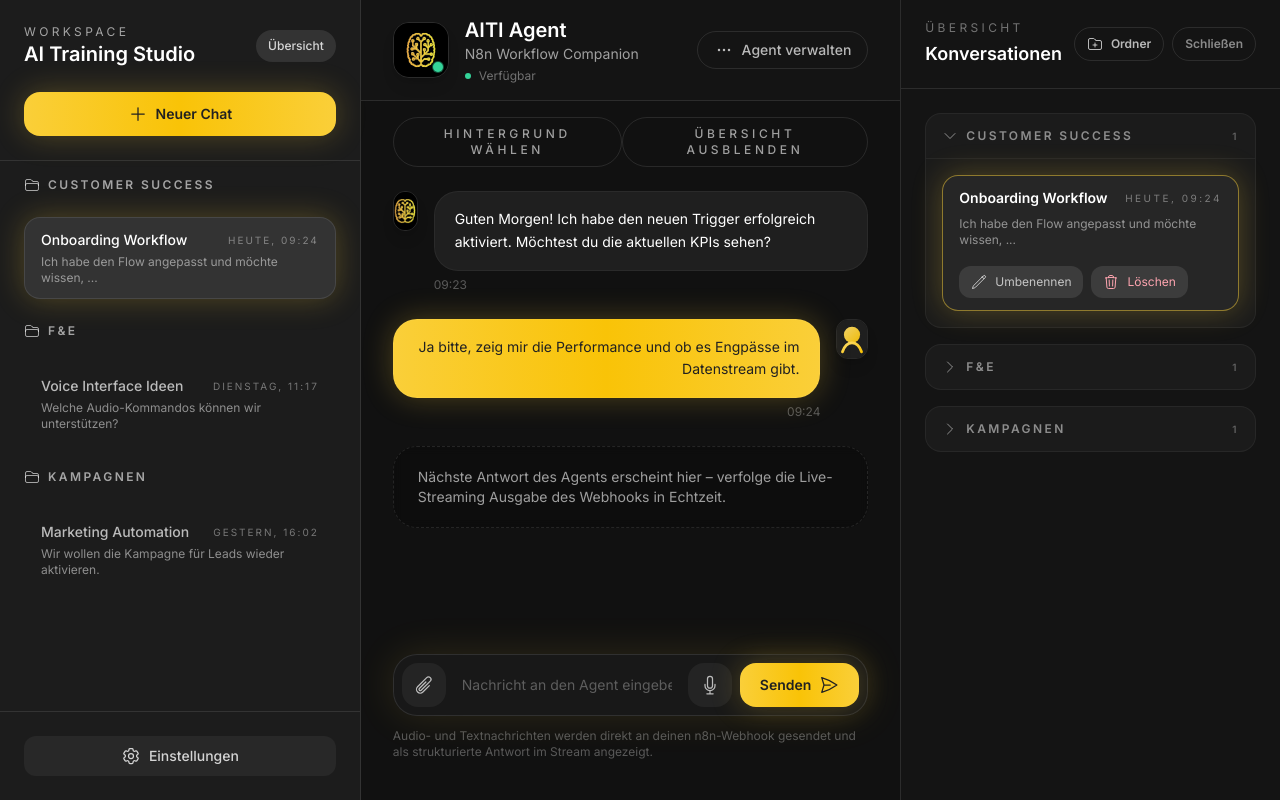
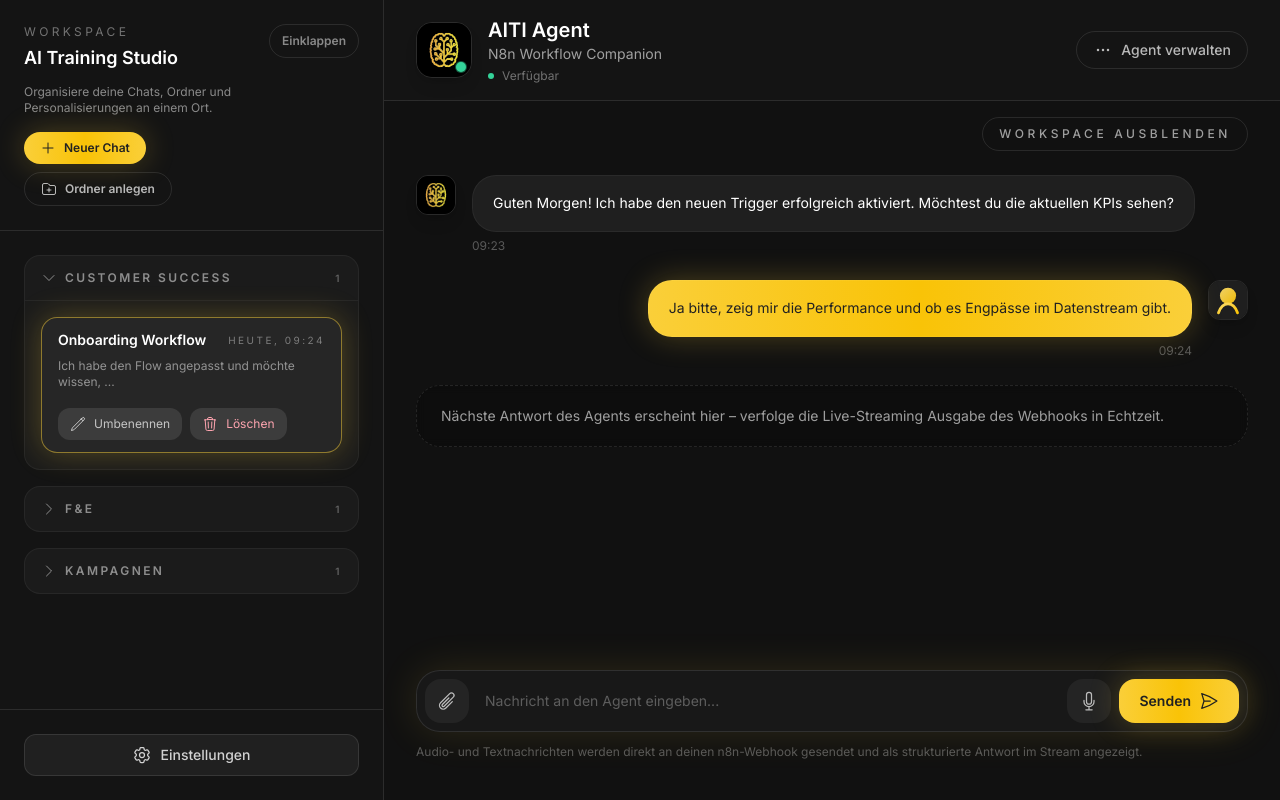
Before and after one commit to LiLoLama/aiti-agent, a React (Vite) app: page / in a window 1280 px wide. Built offline with nearby package versions, Linux system fonts and the light colour scheme.

Commit message:
Unify workspace overview and move background controls to settings

```diff
--- a/src/components/ChatOverviewPanel.tsx
+++ b/src/components/ChatOverviewPanel.tsx
@@ -5,7 +5,9 @@ import {
   TrashIcon,
   FolderPlusIcon,
   ChevronRightIcon,
-  XMarkIcon
+  XMarkIcon,
+  PlusIcon,
+  Cog6ToothIcon
 } from '@heroicons/react/24/outline';
 import clsx from 'clsx';
 
@@ -17,10 +19,12 @@ interface ChatOverviewPanelProps {
   isMobileOpen: boolean;
   onCloseMobile: () => void;
   onToggleCollapse: () => void;
+  onNewChat: () => void;
   onCreateFolder: () => void;
   onRenameChat: (chatId: string) => void;
   onDeleteChat: (chatId: string) => void;
   customFolders: string[];
+  onOpenSettings: () => void;
 }
 
 export function ChatOverviewPanel({
@@ -31,10 +35,12 @@ export function ChatOverviewPanel({
   isMobileOpen,
   onCloseMobile,
   onToggleCollapse,
+  onNewChat,
   onCreateFolder,
   onRenameChat,
   onDeleteChat,
-  customFolders
+  customFolders,
+  onOpenSettings
 }: ChatOverviewPanelProps) {
   const chatsByFolder = useMemo(() => {
     return chats.reduce<Record<string, Chat[]>>((acc, chat) => {
@@ -80,34 +86,47 @@ export function ChatOverviewPanel({
 
   const PanelContent = (
     <div className="flex h-full flex-col">
-      <div className="flex items-center justify-between gap-3 border-b border-white/10 px-6 py-5">
+      <div className="border-b border-white/10 px-6 py-6">
+        <div className="flex items-start justify-between gap-4">
           <div>
-          <p className="text-xs uppercase tracking-[0.28em] text-white/40">Übersicht</p>
-          <h3 className="mt-1 text-lg font-semibold text-white">Konversationen</h3>
+            <p className="text-xs uppercase tracking-[0.28em] text-white/40">Workspace</p>
+            <h3 className="mt-1 text-lg font-semibold text-white">AI Training Studio</h3>
+            <p className="mt-3 text-xs text-white/50">
+              Organisiere deine Chats, Ordner und Personalisierungen an einem Ort.
+            </p>
+            <div className="mt-4 flex flex-wrap gap-2">
+              <button
+                onClick={onNewChat}
+                className="inline-flex items-center gap-2 rounded-full bg-gradient-to-r from-brand-gold via-brand-deep to-brand-gold px-4 py-2 text-xs font-semibold text-surface-base shadow-glow hover:opacity-90"
+              >
+                <PlusIcon className="h-4 w-4" /> Neuer Chat
+              </button>
+              <button
+                onClick={onCreateFolder}
+                className="inline-flex items-center gap-2 rounded-full border border-white/10 px-4 py-2 text-xs font-semibold text-white/70 transition hover:bg-white/10"
+              >
+                <FolderPlusIcon className="h-4 w-4" /> Ordner anlegen
+              </button>
+            </div>
           </div>
           <div className="flex items-center gap-2">
             <button
-            onClick={onCreateFolder}
-            className="inline-flex items-center gap-2 rounded-full border border-white/10 px-3 py-2 text-xs font-semibold text-white/70 transition hover:bg-white/10"
+              onClick={onToggleCollapse}
+              className="hidden lg:inline-flex items-center gap-2 rounded-full border border-white/10 px-3 py-2 text-xs font-semibold text-white/50 transition hover:bg-white/10"
             >
-            <FolderPlusIcon className="h-4 w-4" /> Ordner
-          </button>
-          <button
-            onClick={onToggleCollapse}
-            className="hidden xl:inline-flex items-center gap-2 rounded-full border border-white/10 px-3 py-2 text-xs font-semibold text-white/50 transition hover:bg-white/10"
-          >
-            {isCollapsed ? 'Öffnen' : 'Schließen'}
+              Einklappen
             </button>
             <button
               onClick={onCloseMobile}
-            className="xl:hidden inline-flex items-center gap-2 rounded-full border border-white/10 p-2 text-white/60 hover:bg-white/10"
+              className="lg:hidden inline-flex items-center gap-2 rounded-full border border-white/10 p-2 text-white/60 hover:bg-white/10"
             >
               <XMarkIcon className="h-5 w-5" />
             </button>
           </div>
         </div>
+      </div>
 
-      <div className="flex-1 overflow-y-auto px-6 py-6 space-y-4">
+      <div className="flex-1 space-y-4 overflow-y-auto px-6 py-6">
         {folders.map((folder) => {
           const folderChats = chatsByFolder[folder] ?? [];
           const isOpen = openFolders[folder] ?? false;
@@ -156,7 +175,7 @@ export function ChatOverviewPanel({
                         </div>
                         <p className="mt-2 text-xs text-white/50 line-clamp-2">{chat.preview}</p>
                       </button>
-                      <div className="mt-3 flex gap-2 text-xs">
+                      <div className="mt-3 flex flex-wrap gap-2 text-xs">
                         <button
                           onClick={() => onRenameChat(chat.id)}
                           className="inline-flex items-center gap-2 rounded-xl bg-white/10 px-3 py-2 text-white/70 hover:bg-white/20"
@@ -182,19 +201,28 @@ export function ChatOverviewPanel({
           <p className="text-xs text-white/40">Noch keine Chats vorhanden.</p>
         )}
       </div>
+
+      <div className="border-t border-white/10 px-6 py-6">
+        <button
+          onClick={onOpenSettings}
+          className="inline-flex w-full items-center justify-center gap-2 rounded-xl border border-white/10 bg-white/5 px-4 py-2.5 text-sm font-medium text-white/80 transition hover:bg-white/10"
+        >
+          <Cog6ToothIcon className="h-5 w-5" /> Einstellungen
+        </button>
+      </div>
     </div>
   );
 
   return (
     <>
       {!isCollapsed && (
-        <aside className="hidden xl:flex w-96 flex-col border-l border-white/10 bg-[#161616]/90 backdrop-blur-xl">
+        <aside className="hidden lg:flex w-96 flex-col border-r border-white/10 bg-[#161616]/90 backdrop-blur-xl">
           {PanelContent}
         </aside>
       )}
 
       {isMobileOpen && (
-        <div className="fixed inset-0 z-40 flex items-end justify-center bg-black/80 px-4 pb-24 pt-10 xl:hidden">
+        <div className="fixed inset-0 z-40 flex items-end justify-center bg-black/80 px-4 pb-24 pt-10 lg:hidden">
           <div className="max-h-[80vh] w-full max-w-lg overflow-hidden rounded-3xl border border-white/10 bg-[#161616]/95 backdrop-blur-xl shadow-glow">
             {PanelContent}
           </div>
--- a/src/components/Sidebar.tsx
+++ /dev/null
@@ -1,103 +0,0 @@
-import { Fragment, useMemo } from 'react';
-import { PlusIcon, Cog6ToothIcon, FolderIcon } from '@heroicons/react/24/outline';
-import { Chat } from '../data/sampleChats';
-import clsx from 'clsx';
-
-interface SidebarProps {
-  chats: Chat[];
-  activeChatId: string;
-  onChatSelect: (chatId: string) => void;
-  onNewChat: () => void;
-  onOpenSettings: () => void;
-  onShowOverview: () => void;
-}
-
-export function Sidebar({
-  chats,
-  activeChatId,
-  onChatSelect,
-  onNewChat,
-  onOpenSettings,
-  onShowOverview
-}: SidebarProps) {
-  const chatsByFolder = useMemo(() => {
-    const grouped = chats.reduce<Record<string, Chat[]>>((acc, chat) => {
-      const folder = chat.folder ?? 'Ohne Ordner';
-      acc[folder] = acc[folder] ? [...acc[folder], chat] : [chat];
-      return acc;
-    }, {});
-
-    return Object.entries(grouped).sort(([a], [b]) => a.localeCompare(b));
-  }, [chats]);
-
-  return (
-    <aside className="hidden lg:flex lg:w-80 xl:w-96 flex-col bg-[#1c1c1c] border-r border-white/10">
-      <div className="p-6 border-b border-white/10">
-        <div className="flex items-center justify-between gap-2">
-          <div>
-            <p className="text-xs uppercase tracking-[0.28em] text-white/60">Workspace</p>
-            <h2 className="text-xl font-semibold text-white">AI Training Studio</h2>
-          </div>
-          <button
-            onClick={onShowOverview}
-            className="px-3 py-2 text-xs font-medium rounded-full bg-white/10 text-white/80 hover:bg-white/20 transition"
-          >
-            Übersicht
-          </button>
-        </div>
-        <button
-          onClick={onNewChat}
-          className="mt-6 w-full inline-flex items-center justify-center gap-2 rounded-2xl bg-gradient-to-r from-brand-gold via-brand-deep to-brand-gold text-surface-base text-sm font-semibold py-3 shadow-glow hover:opacity-90 transition"
-        >
-          <PlusIcon className="h-5 w-5" />
-          Neuer Chat
-        </button>
-      </div>
-
-      <nav className="flex-1 overflow-y-auto custom-scrollbar">
-        <div className="px-6 py-4 space-y-6">
-          {chatsByFolder.map(([folder, folderChats]) => (
-            <Fragment key={folder}>
-              <div className="flex items-center gap-2 text-white/60 text-xs font-semibold uppercase tracking-[0.2em]">
-                <FolderIcon className="h-4 w-4" />
-                {folder}
-              </div>
-              <div className="space-y-2">
-                {folderChats.map((chat) => (
-                  <button
-                    key={chat.id}
-                    onClick={() => onChatSelect(chat.id)}
-                    className={clsx(
-                      'w-full rounded-2xl px-4 py-3 text-left transition border border-transparent hover:border-white/10 hover:bg-white/5',
-                      chat.id === activeChatId
-                        ? 'bg-white/10 text-white shadow-glow border-white/10'
-                        : 'text-white/70'
-                    )}
-                  >
-                    <div className="flex items-center justify-between">
-                      <span className="font-medium text-sm">{chat.name}</span>
-                      <span className="text-[10px] uppercase tracking-[0.2em] text-white/40">
-                        {chat.lastUpdated}
-                      </span>
-                    </div>
-                    <p className="text-xs text-white/50 line-clamp-2 mt-1">{chat.preview}</p>
-                  </button>
-                ))}
-              </div>
-            </Fragment>
-          ))}
-        </div>
-      </nav>
-
-      <div className="p-6 border-t border-white/10">
-        <button
-          onClick={onOpenSettings}
-          className="w-full inline-flex items-center justify-center gap-2 rounded-xl bg-white/5 text-white/80 text-sm font-medium py-2.5 hover:bg-white/10 transition"
-        >
-          <Cog6ToothIcon className="h-5 w-5" />
-          Einstellungen
-        </button>
-      </div>
-    </aside>
-  );
-}
--- a/src/pages/ChatPage.tsx
+++ b/src/pages/ChatPage.tsx
@@ -1,6 +1,5 @@
-import { useMemo, useRef, useState, type ChangeEvent } from 'react';
+import { useEffect, useMemo, useState } from 'react';
 import { useNavigate } from 'react-router-dom';
-import { Sidebar } from '../components/Sidebar';
 import { ChatHeader } from '../components/ChatHeader';
 import { ChatTimeline } from '../components/ChatTimeline';
 import { ChatInput } from '../components/ChatInput';
@@ -15,16 +14,39 @@ export function ChatPage() {
   const navigate = useNavigate();
   const [chats, setChats] = useState<Chat[]>(sampleChats);
   const [activeChatId, setActiveChatId] = useState<string>(sampleChats[0]?.id ?? '');
-  const [isOverviewCollapsed, setOverviewCollapsed] = useState(false);
-  const [isMobileOverviewOpen, setMobileOverviewOpen] = useState(false);
+  const [isWorkspaceCollapsed, setWorkspaceCollapsed] = useState(false);
+  const [isMobileWorkspaceOpen, setMobileWorkspaceOpen] = useState(false);
   const [customFolders, setCustomFolders] = useState<string[]>([]);
-  const [chatBackground, setChatBackground] = useState<string | null>(null);
-  const fileInputRef = useRef<HTMLInputElement | null>(null);
+  const [chatBackground, setChatBackground] = useState<string | null>(() => {
+    if (typeof window === 'undefined') {
+      return null;
+    }
+
+    return window.localStorage.getItem('chatBackgroundImage');
+  });
 
   const activeChat = useMemo(
     () => chats.find((chat) => chat.id === activeChatId) ?? chats[0],
     [chats, activeChatId]
   );
+
+  useEffect(() => {
+    const updateBackgroundFromStorage = () => {
+      if (typeof window === 'undefined') {
+        return;
+      }
+
+      setChatBackground(window.localStorage.getItem('chatBackgroundImage'));
+    };
+
+    updateBackgroundFromStorage();
+
+    window.addEventListener('chat-background-change', updateBackgroundFromStorage);
+
+    return () => {
+      window.removeEventListener('chat-background-change', updateBackgroundFromStorage);
+    };
+  }, []);
 
   const handleNewChat = () => {
     const timestamp = new Date();
@@ -53,13 +75,13 @@ export function ChatPage() {
 
     setChats((prev) => [newChat, ...prev]);
     setActiveChatId(newChat.id);
-    setOverviewCollapsed(false);
-    setMobileOverviewOpen(false);
+    setWorkspaceCollapsed(false);
+    setMobileWorkspaceOpen(false);
   };
 
   const handleSelectChat = (chatId: string) => {
     setActiveChatId(chatId);
-    setMobileOverviewOpen(false);
+    setMobileWorkspaceOpen(false);
   };
 
   const handleRenameChat = (chatId: string) => {
@@ -126,42 +148,29 @@ export function ChatPage() {
     });
   };
 
-  const handleBackgroundUpload = (event: ChangeEvent<HTMLInputElement>) => {
-    const file = event.target.files?.[0];
-    if (!file) {
-      return;
-    }
-
-    const reader = new FileReader();
-    reader.onload = () => {
-      setChatBackground(typeof reader.result === 'string' ? reader.result : null);
-    };
-    reader.readAsDataURL(file);
-  };
-
-  const handleResetBackground = () => {
-    setChatBackground(null);
-    if (fileInputRef.current) {
-      fileInputRef.current.value = '';
-    }
-  };
-
   return (
     <div className="relative flex min-h-screen flex-col bg-[#111111] text-white">
       <MobileNavBar
         onNewChat={handleNewChat}
         onOpenSettings={() => navigate('/settings')}
-        onToggleOverview={() => setMobileOverviewOpen(true)}
+        onToggleOverview={() => setMobileWorkspaceOpen(true)}
       />
 
       <div className="flex flex-1">
-        <Sidebar
+        <ChatOverviewPanel
           chats={chats}
           activeChatId={activeChat?.id ?? ''}
-          onChatSelect={handleSelectChat}
+          onSelectChat={handleSelectChat}
+          isCollapsed={isWorkspaceCollapsed}
+          isMobileOpen={isMobileWorkspaceOpen}
+          onCloseMobile={() => setMobileWorkspaceOpen(false)}
+          onToggleCollapse={() => setWorkspaceCollapsed((prev) => !prev)}
           onNewChat={handleNewChat}
+          onCreateFolder={handleCreateFolder}
+          onRenameChat={handleRenameChat}
+          onDeleteChat={handleDeleteChat}
+          customFolders={customFolders}
           onOpenSettings={() => navigate('/settings')}
-          onShowOverview={() => setOverviewCollapsed(false)}
         />
 
         <main className="flex flex-1 flex-col">
@@ -169,41 +178,17 @@ export function ChatPage() {
             agentName="AITI Agent"
             agentRole="N8n Workflow Companion"
             agentStatus="online"
-            onOpenOverview={() => setMobileOverviewOpen(true)}
+            onOpenOverview={() => setMobileWorkspaceOpen(true)}
             onOpenSettings={() => navigate('/settings')}
             agentAvatar={agentAvatar}
           />
 
-          <div className="flex justify-between px-4 pt-4 md:px-8">
-            <div className="flex items-center gap-2 text-xs text-white/40">
-              <button
-                onClick={() => fileInputRef.current?.click()}
-                className="rounded-full border border-white/10 px-4 py-2 text-xs font-medium uppercase tracking-[0.3em] text-white/60 hover:bg-white/10"
-              >
-                Hintergrund wählen
-              </button>
-              {chatBackground && (
-                <button
-                  onClick={handleResetBackground}
-                  className="rounded-full border border-white/10 px-4 py-2 text-xs font-medium uppercase tracking-[0.3em] text-white/60 hover:bg-white/10"
-                >
-                  Hintergrund entfernen
-                </button>
-              )}
-              <input
-                ref={fileInputRef}
-                type="file"
-                accept="image/*"
-                onChange={handleBackgroundUpload}
-                className="hidden"
-              />
-            </div>
-
+          <div className="hidden justify-end px-4 pt-4 md:px-8 lg:flex">
             <button
-              onClick={() => setOverviewCollapsed((prev) => !prev)}
-              className="hidden xl:inline-flex rounded-full border border-white/10 px-4 py-2 text-xs font-medium uppercase tracking-[0.3em] text-white/60 hover:bg-white/10"
+              onClick={() => setWorkspaceCollapsed((prev) => !prev)}
+              className="rounded-full border border-white/10 px-4 py-2 text-xs font-medium uppercase tracking-[0.3em] text-white/60 transition hover:bg-white/10"
             >
-              {isOverviewCollapsed ? 'Übersicht anzeigen' : 'Übersicht ausblenden'}
+              {isWorkspaceCollapsed ? 'Workspace anzeigen' : 'Workspace ausblenden'}
             </button>
           </div>
 
@@ -223,20 +208,6 @@ export function ChatPage() {
             </p>
           </div>
         </main>
-
-        <ChatOverviewPanel
-          chats={chats}
-          activeChatId={activeChat?.id ?? ''}
-          onSelectChat={handleSelectChat}
-          isCollapsed={isOverviewCollapsed}
-          isMobileOpen={isMobileOverviewOpen}
-          onCloseMobile={() => setMobileOverviewOpen(false)}
-          onToggleCollapse={() => setOverviewCollapsed((prev) => !prev)}
-          onCreateFolder={handleCreateFolder}
-          onRenameChat={handleRenameChat}
-          onDeleteChat={handleDeleteChat}
-          customFolders={customFolders}
-        />
       </div>
     </div>
   );
--- a/src/pages/SettingsPage.tsx
+++ b/src/pages/SettingsPage.tsx
@@ -1,3 +1,4 @@
+import { useRef, useState, type ChangeEvent } from 'react';
 import { useNavigate } from 'react-router-dom';
 import { ArrowLeftIcon, CloudArrowUpIcon, PhotoIcon } from '@heroicons/react/24/outline';
 
@@ -6,6 +7,52 @@ import userAvatar from '../assets/default-user.svg';
 
 export function SettingsPage() {
   const navigate = useNavigate();
+  const [chatBackground, setChatBackground] = useState<string | null>(() => {
+    if (typeof window === 'undefined') {
+      return null;
+    }
+
+    return window.localStorage.getItem('chatBackgroundImage');
+  });
+  const backgroundInputRef = useRef<HTMLInputElement | null>(null);
+
+  const handleBackgroundUpload = (event: ChangeEvent<HTMLInputElement>) => {
+    const file = event.target.files?.[0];
+    if (!file) {
+      return;
+    }
+
+    const reader = new FileReader();
+    reader.onload = () => {
+      const result = typeof reader.result === 'string' ? reader.result : null;
+      setChatBackground(result);
+
+      if (typeof window !== 'undefined') {
+        if (result) {
+          window.localStorage.setItem('chatBackgroundImage', result);
+        } else {
+          window.localStorage.removeItem('chatBackgroundImage');
+        }
+
+        window.dispatchEvent(new Event('chat-background-change'));
+      }
+    };
+
+    reader.readAsDataURL(file);
+  };
+
+  const handleBackgroundReset = () => {
+    setChatBackground(null);
+
+    if (typeof window !== 'undefined') {
+      window.localStorage.removeItem('chatBackgroundImage');
+      window.dispatchEvent(new Event('chat-background-change'));
+    }
+
+    if (backgroundInputRef.current) {
+      backgroundInputRef.current.value = '';
+    }
+  };
 
   return (
     <div className="min-h-screen bg-[#101010] text-white">
@@ -154,6 +201,45 @@ export function SettingsPage() {
                   </div>
                 </div>
                 <div>
+                  <label className="text-xs uppercase tracking-[0.3em] text-white/40">Chat Hintergrund</label>
+                  <div className="mt-3 space-y-3">
+                    <div className="flex flex-wrap gap-3">
+                      <button
+                        onClick={() => backgroundInputRef.current?.click()}
+                        className="inline-flex items-center gap-2 rounded-full border border-white/10 px-4 py-2 text-xs font-semibold text-white/70 transition hover:bg-white/10"
+                      >
+                        <PhotoIcon className="h-4 w-4" /> Hintergrund wählen
+                      </button>
+                      {chatBackground && (
+                        <button
+                          onClick={handleBackgroundReset}
+                          className="inline-flex items-center gap-2 rounded-full border border-white/10 px-4 py-2 text-xs font-semibold text-white/60 transition hover:bg-white/10"
+                        >
+                          Zurücksetzen
+                        </button>
+                      )}
+                    </div>
+                    <input
+                      ref={backgroundInputRef}
+                      type="file"
+                      accept="image/*"
+                      onChange={handleBackgroundUpload}
+                      className="hidden"
+                    />
+                    {chatBackground ? (
+                      <div className="overflow-hidden rounded-2xl border border-white/10 bg-black/30">
+                        <img
+                          src={chatBackground}
+                          alt="Aktuelles Chat Hintergrundbild"
+                          className="h-40 w-full object-cover"
+                        />
+                      </div>
+                    ) : (
+                      <p className="text-xs text-white/40">Noch kein Hintergrund festgelegt.</p>
+                    )}
+                  </div>
+                </div>
+                <div>
                   <label className="text-xs uppercase tracking-[0.3em] text-white/40">Animationsgeschwindigkeit</label>
                   <input type="range" className="mt-3 w-full accent-brand-gold" defaultValue={60} />
                 </div>
--- /dev/null
+++ b/src/types/custom-events.d.ts
@@ -0,0 +1,7 @@
+declare global {
+  interface WindowEventMap {
+    'chat-background-change': Event;
+  }
+}
+
+export {};
```
Lines whose indentation alone changed are shown as unchanged.
